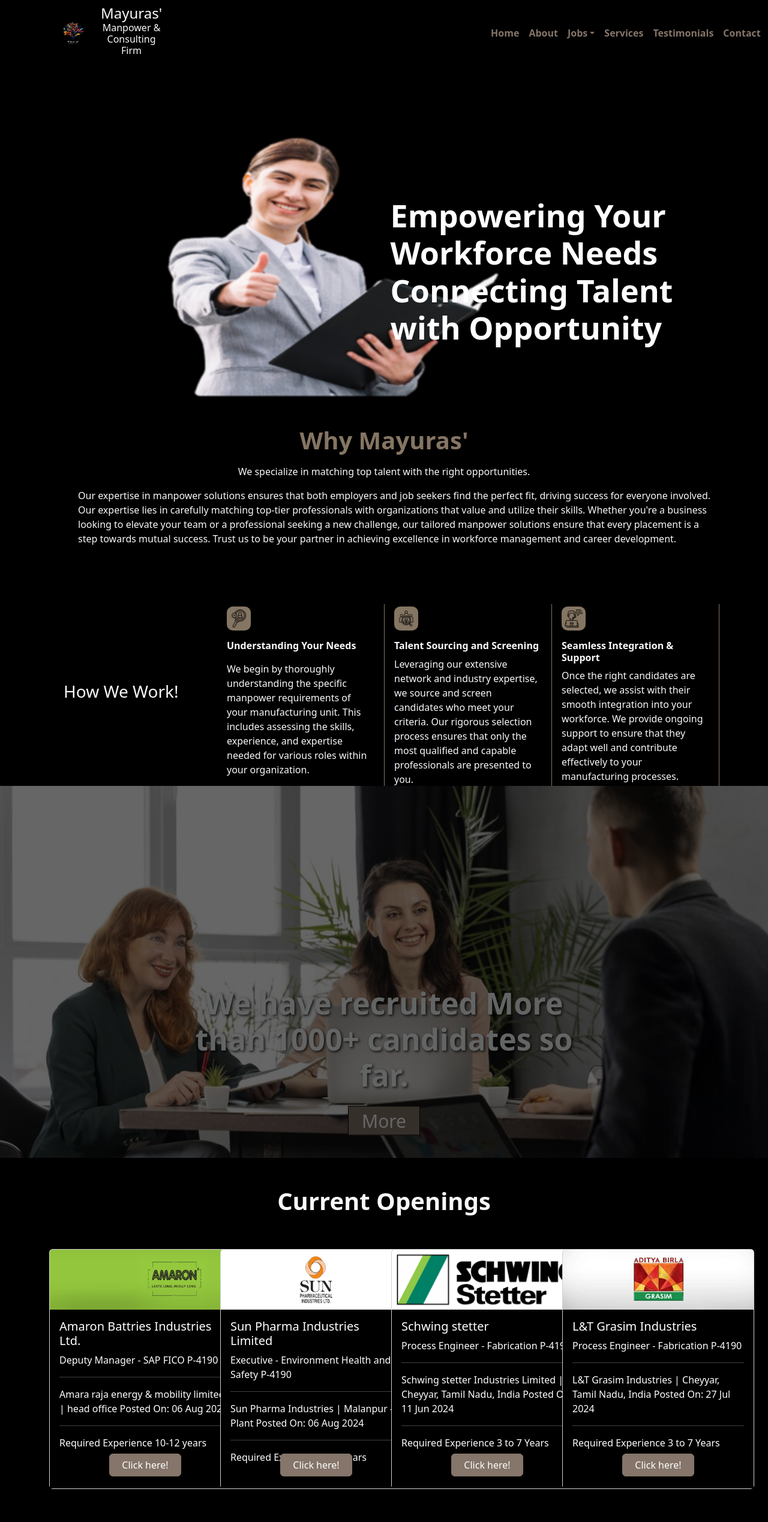
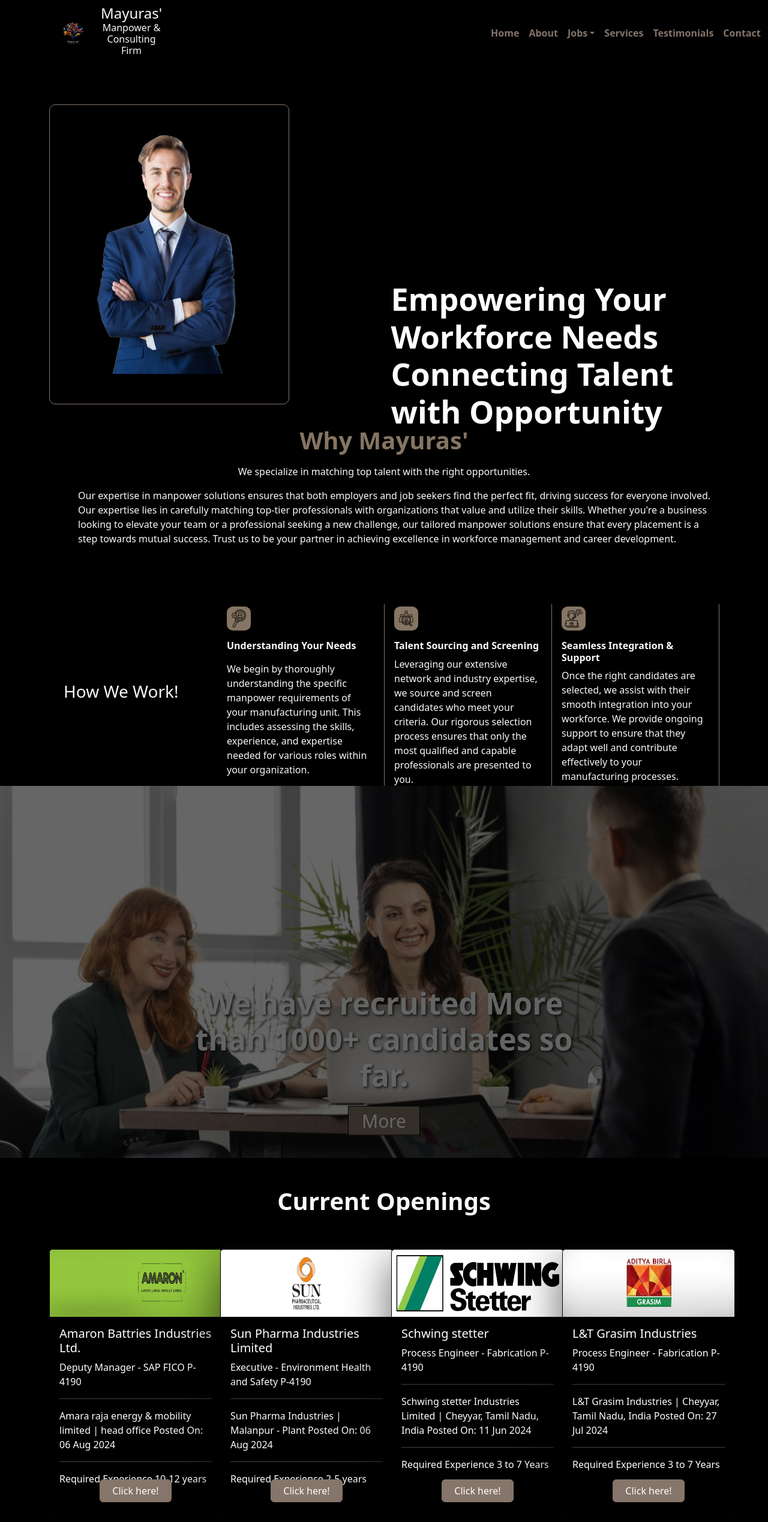
Before and after one commit to yogagv/mayuraconsulting, a React (Create React App) app: page / in a window 1280 px wide. Shown: the top 2537 px of the page at 60% size. Built offline with nearby package versions, Linux system fonts and the light colour scheme.

Commit message:
Hero_Changes

```diff
--- a/src/components/Footer/Footer.jsx
+++ b/src/components/Footer/Footer.jsx
@@ -47,7 +47,7 @@
       <Link to="/signin" className='text-decoration-none  fw-medium mt-5' style={{color:"#85756A"}}>Closed Openings</Link>
       </h6>
       <h6 className='mt-4'>
-      <Link to="/register" className='text-decoration-none  fw-medium mt-5' style={{color:"#85756A"}}>Testimonials</Link>
+      <Link to="/testimonials" className='text-decoration-none  fw-medium mt-5' style={{color:"#85756A"}}>Testimonials</Link>
       </h6>
       </div>
       <div className="col-md-3 mt-5">
--- a/src/components/Hero/Hero.jsx
+++ b/src/components/Hero/Hero.jsx
@@ -2,48 +2,28 @@
 import "slick-carousel/slick/slick.css";
 import "slick-carousel/slick/slick-theme.css";
 import Slider from "react-slick";
-import heroone from '../../assets/images/hero_one.png'
-import herotwo from '../../assets/images/hero_two.png'
+import heroone from '../../assets/images/hero-one.png'
+import herotwo from '../../assets/images/hero-two.png'
 import herothree from '../../assets/images/hero_three.png'
 import './hero.css'
 
 const Hero = () => {
 
-    var settings = {
-        dots: false,
-        infinite: true,
-        speed: 100,
-        arrows: false,
-        slidesToShow: 1,
-        slidesToScroll: 1,
 
-      };
 
   return (
     <>
         <div className="hero">
         <div className="container">
             <div className="row">
-            <Slider {...settings}>
-                <div className="image-container">
+            {/* <Slider {...settings}> */}
+                <div className="image-container mt-5">
                     <img src={heroone}
-                      className="hero-img" alt="" />
+                      className="hero-one mt-3" alt="" />
                 <h1 className='overlay-text'>Empowering Your Workforce Needs Connecting Talent with Opportunity
             </h1>
                 </div>
-                <div className="image-container">
-                    <img src={herotwo}
-                      className="hero-img" alt="" />
-                      <p className='overlay-text-two'>At Mayuras', we bridge the gap between Blue collar professionals and companies in need. Whether you're seeking the perfect candidate or
-                        looking for your next career move, we're here to guide you every step of the way. Let’s build your future together.
-                      </p>
-                </div>
-                <div className="image-container">
-                    <img src={herothree}
-                      className="hero-img" alt="" />
-                       <h1 className='overlay-text-three'>Your Partner in Workforce Excellence</h1>
-                </div>
-                </Slider>
+                {/* </Slider> */}
             </div>
         </div>
     </div>
--- a/src/components/Hero/hero.css
+++ b/src/components/Hero/hero.css
@@ -12,7 +12,25 @@
     -webkit-filter: blur(1px);
 }
 
+.hero-one {
+
+  border: 1px solid #85756A;
+  border-radius: 10px;
+  height: 500px;
+  width: 400px;
+}
+
+.hero-two {
+
+  border: 1px solid #85756A;
+  border-radius: 10px;
+  margin-left: 700px;
+  height: 450px;
+  width: 400px;
+} */
+
 .image-container {
+
     position: relative;
     display: inline-block;
 
@@ -30,7 +48,7 @@
     font-size: 52px;
     border-radius: 5px;
     z-index: 5;
-  }
+  } */
 
   .overlay-text-two {
 
--- a/src/components/Newsletter/Newsletter.jsx
+++ b/src/components/Newsletter/Newsletter.jsx
@@ -1,5 +1,5 @@
 import React from 'react'
-import newsletter from '../../assets/images/newsletter.png'
+import newsletter from '../../assets/images/hero-two.png'
 import './newsletter.css'
 
 const Newsletter = () => {
@@ -16,7 +16,7 @@
                 exclusive content, and updates on our services to help you navigate the ever-evolving business landscape. </p>
           </div>
           <div className="col-md-6 mt-3">
-              <img src={newsletter} alt="newsletter" className='h-100 w-100'/>
+              <img src={newsletter} alt="newsletter" className='newsletter'/>
           </div>
         </div>
       </div>
--- a/src/components/Newsletter/newsletter.css
+++ b/src/components/Newsletter/newsletter.css
@@ -5,8 +5,8 @@
     border-radius: 0 5px 5px 0;
     padding: 10px 20px;
     cursor: pointer;
-    height: 59px;
-    margin-top: 3053px;
+    height: 62px;
+    margin-top: 3102px;
     left: 34%;
     font-size: 16px;
     outline: none;
@@ -22,3 +22,12 @@
     height: 60px;
     width: 350px;
   }
+
+  .newsletter {
+
+    height: 430px;
+    width: 406px;
+    border: 1px solid #85756A;
+    border-radius: 10px;
+
+  }
--- a/src/components/Openings/Openings.jsx
+++ b/src/components/Openings/Openings.jsx
@@ -14,7 +14,7 @@
         <div className="container">
             <div className="row">
                 <div className="col-md-3">
-    <Card style={{ width: '20rem', height: '25rem' }} className='mt-5'>
+    <Card style={{ width: '18rem', height: '28rem' }} className='mt-5 card'>
       <Card.Img variant="top" src={amaron} className='h-25 w-100' />
       <Card.Body style={{backgroundColor:"#000", color:"#ffff"}}>
         <Card.Title>Amaron Battries Industries Ltd.</Card.Title>
@@ -31,7 +31,7 @@
     </Card>
                 </div>
                 <div className="col-md-3">
-                <Card style={{ width: '20rem', height: '25rem' }} className='mt-5'>
+                <Card style={{ width: '18rem', height: '28rem' }} className='mt-5'>
       <Card.Img variant="top" src={sunp} className='h-25 w-100' />
       <Card.Body style={{backgroundColor:"#000", color:"#ffff"}}>
         <Card.Title>Sun Pharma Industries Limited</Card.Title>
@@ -48,7 +48,7 @@
     </Card>
     </div>
     <div className="col-md-3">
-                <Card style={{ width: '20rem', height: '25rem' }} className='mt-5'>
+      <Card style={{ width: '18rem', height: '28rem' }} className='mt-5'>
       <Card.Img variant="top" src={swing} className='h-25 w-100' />
       <Card.Body style={{backgroundColor:"#000", color:"#ffff"}}>
         <Card.Title>Schwing stetter</Card.Title>
@@ -65,7 +65,7 @@
     </Card>
     </div>
     <div className="col-md-3">
-      <Card style={{ width: '20rem', height: '25rem' }} className='mt-5'>
+      <Card style={{ width: '18rem', height: '28rem' }} className='mt-5'>
       <Card.Img variant="top" src={grasim} className='h-25 w-100' />
       <Card.Body style={{backgroundColor:"#000", color:"#ffff"}}>
         <Card.Title>L&T Grasim Industries</Card.Title>
--- a/src/components/Openings/openings.css
+++ b/src/components/Openings/openings.css
@@ -2,6 +2,12 @@
 
     background: black;
 
+}
+
+.card {
+
+    border-color: black;
+    box-shadow: rgba(0, 0, 0, 0.56) 0px 22px 70px 4px;
 }
 
 .btn {
```
Also changed, not shown: src/assets/images/hero-one.png (added), src/assets/images/hero-two.png (added).
